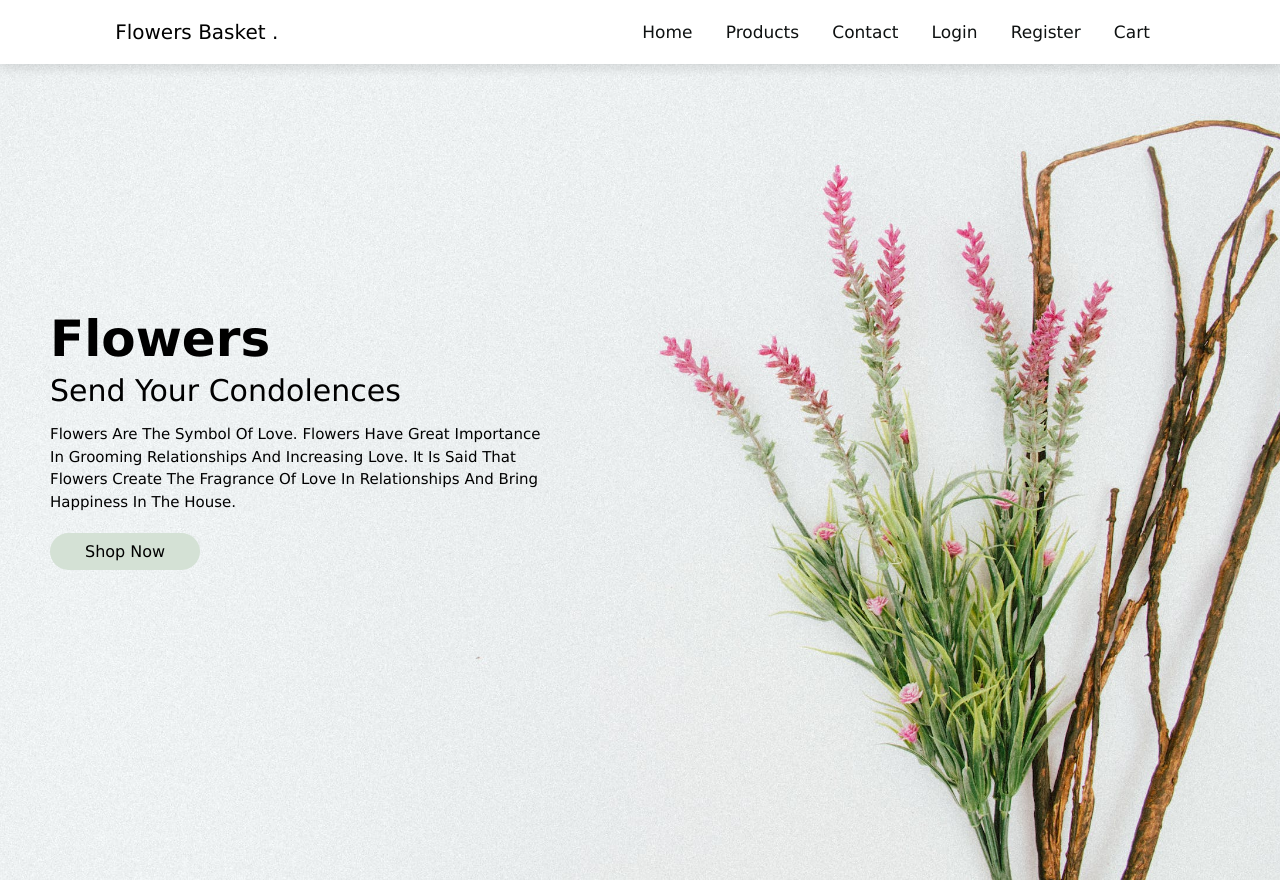
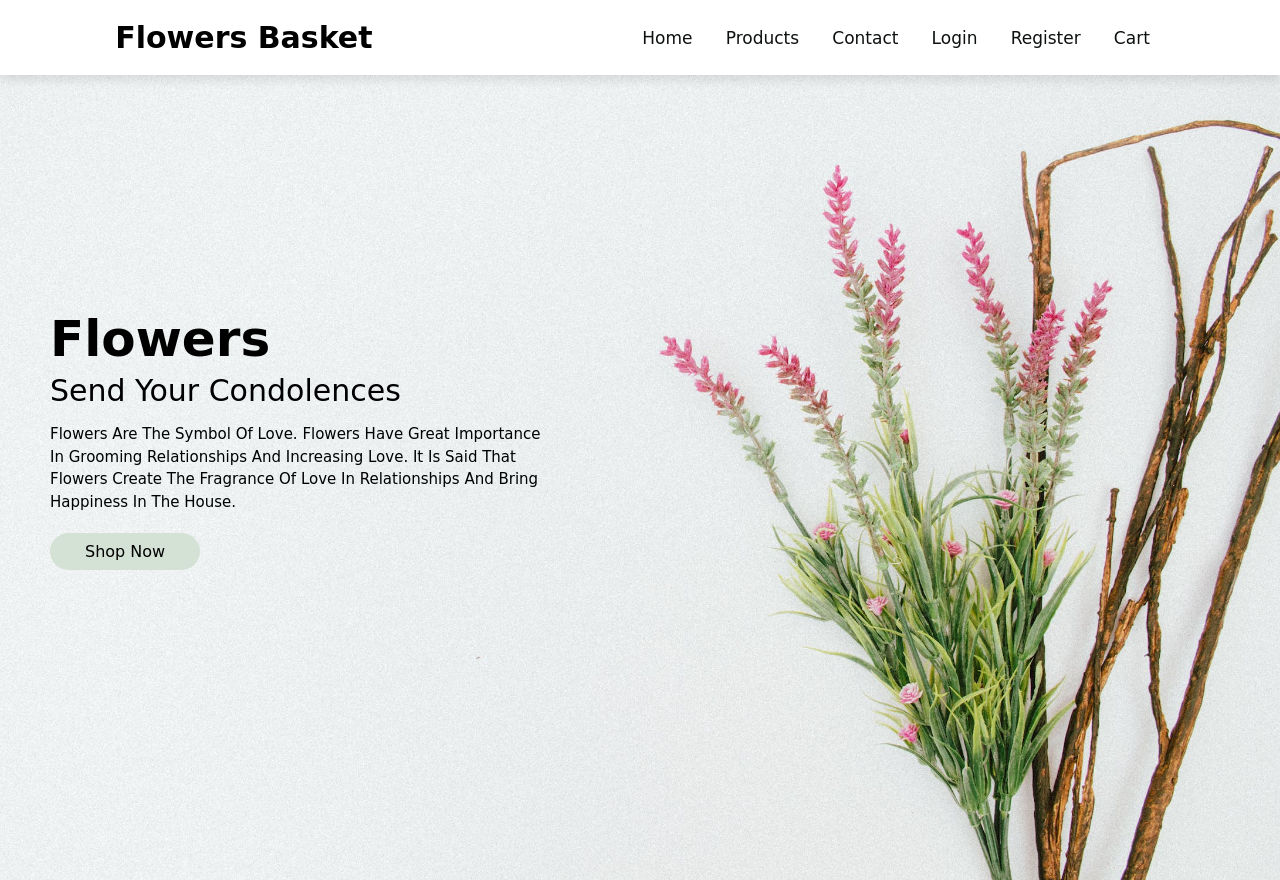
Before and after one commit to letscodedanish/OpenSource-Workshop, a plain HTML site: page index.html in a window 1280 px wide. Shown: the top 880 px of the page. Drawn offline with Linux system fonts and the light colour scheme.

Commit message:
change font , enlarge logo , add to cart(reduce hover)

```diff
--- a/index.html
+++ b/index.html
@@ -12,7 +12,7 @@
     <!-- header section -->
 
     <header>
-        <a href="index.html" class="logo">Flowers Basket <span>.</span></a>
+        <a href="index.html" class="logo">Flowers Basket </a>
 
         <input type="checkbox" name="" id="toggler">
         <label for="toggler" class="fas fa-bars"></label>
--- a/style.css
+++ b/style.css
@@ -6,7 +6,7 @@
     margin: 0;;
     padding: 0;
     box-sizing: border-box;
-    font-family: Verdana, Geneva, Tahoma, sans-serif;
+    font-family: cursive;
     border: none;
     text-decoration: none;
     text-transform: capitalize;
@@ -35,9 +35,9 @@ header{
 }
 
 header .logo{
-    font-size: 2rem;
+    font-size: 3rem;
     color: black;
-    font-weight: 400;
+    font-weight: bolder;
 }
 
 header .logo span{
@@ -197,11 +197,11 @@ header .fa-bars{
 }
 
 .products .box-container .box .image img{
-    height:25rem;
+    height: 25rem;
 }
 
 .products .box-container .box:hover .image img{
-    transform: scale(1.1);
+    transform: scale(1.07);
 }
 
 .products .box-container .box:hover .image .icons{
```
Also changed, not shown: basket.html (+1 -1 lines), contact.html (+1 -1 lines), login.html (+1 -1 lines), products.html (+1 -1 lines), register.html (+1 -1 lines).
